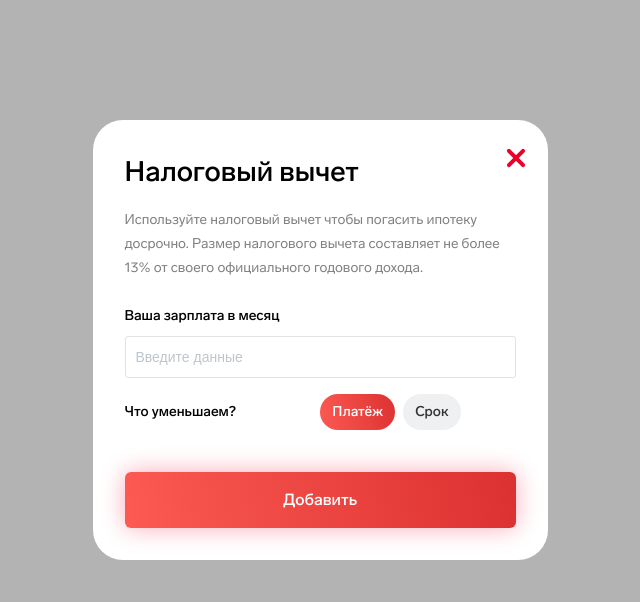
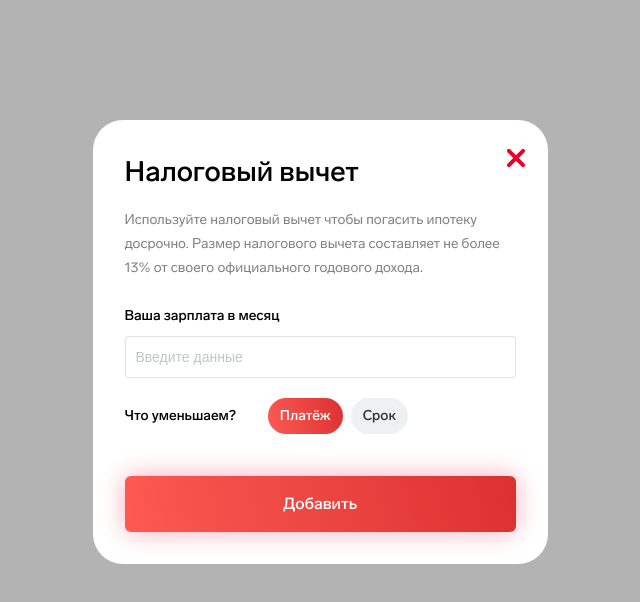
Before and after one commit to mikhailkaryamin/kodix, a React (Create React App) app: page / in a window 1280 px wide. Both pictures are taken after a click on the button "Налоговый вычет". Shown: the top 602 px of the page, without its empty margins (320-960 px from the left). Built offline with nearby package versions, Linux system fonts and the light colour scheme.

Commit message:
fix(EarlyPay, FormDeduction): rename some variables and fix padding on form-deduction

```diff
--- a/src/components/EarlyPay/EarlyPay.tsx
+++ b/src/components/EarlyPay/EarlyPay.tsx
@@ -48,12 +48,12 @@ const getLabelCheckbox = (deduction: number, year: number) => {
 };
 
 const getShortDeductionList = (deductionList: number[], cb: (evt: React.MouseEvent) => void) => {
-  const preEndEl = deductionList.length - 2;
-  const endEl = deductionList.length - 1;
+  const penultEl = deductionList.length - 2;
+  const lastEl = deductionList.length - 1;
 
-  const arrIndex = [0, 1, 2, preEndEl, endEl];
+  const indexes = [0, 1, 2, penultEl, lastEl];
 
-  const shortDeductionList = arrIndex.map((el) => {
+  const shortDeductionList = indexes.map((el) => {
     if (el === 2) {
       return (
         <Checkbox
--- a/src/components/FormDeduction/FormDeduction.tsx
+++ b/src/components/FormDeduction/FormDeduction.tsx
@@ -8,7 +8,7 @@ const MAX_TAX_DEDUCTION = 260000;
 
 const emptyFunc = () => `Empty`;
 
-const getTaxDeductionList = (taxDeduction: number, rest: number, numberOfYear: number) => {
+const getDeductionList = (taxDeduction: number, rest: number, numberOfYear: number) => {
 
   const taxDeductionList = new Array(Math.round(numberOfYear)).fill(Math.round(taxDeduction));
 
@@ -33,7 +33,7 @@ const FormDeduction: React.FC = () => {
     const taxDeductionInYear = (salaryInMonth * 12) * 0.13;
     const rest = MAX_TAX_DEDUCTION % taxDeductionInYear;
     const numberOfYears = (MAX_TAX_DEDUCTION - rest) / taxDeductionInYear;
-    const taxDeductionList = getTaxDeductionList(taxDeductionInYear, rest, numberOfYears);
+    const taxDeductionList = getDeductionList(taxDeductionInYear, rest, numberOfYears);
 
     setDeductionList(taxDeductionList);
   };
--- a/src/styles/components/form-deduction.scss
+++ b/src/styles/components/form-deduction.scss
@@ -17,14 +17,18 @@
 }
 
 .form-deduction__sum {
-  margin-bottom: 8px;
+  margin-bottom: 12px;
+
+  @media (min-width: $tablet-width) {
+    margin-bottom: 8px;
+  }
 }
 
 .form-deduction__container-decrease {
   display: flex;
   flex-direction: column;
   flex-wrap: wrap;
-  padding-top: 8px;
+  padding-top: 12px;
 
   @media (min-width: $tablet-width) {
     flex-direction: row;
@@ -35,11 +39,11 @@
 }
 
 .form-deduction__group-buttons {
-  padding-top: 24px;
-  padding-bottom: 24px;
+  padding-top: 16px;
+  padding-bottom: 40px;
 
   @media (min-width: $tablet-width) {
-    margin-left: auto;
+    margin-left: 32px;
     padding: 0;
     padding-right: 55px;
   }
```
